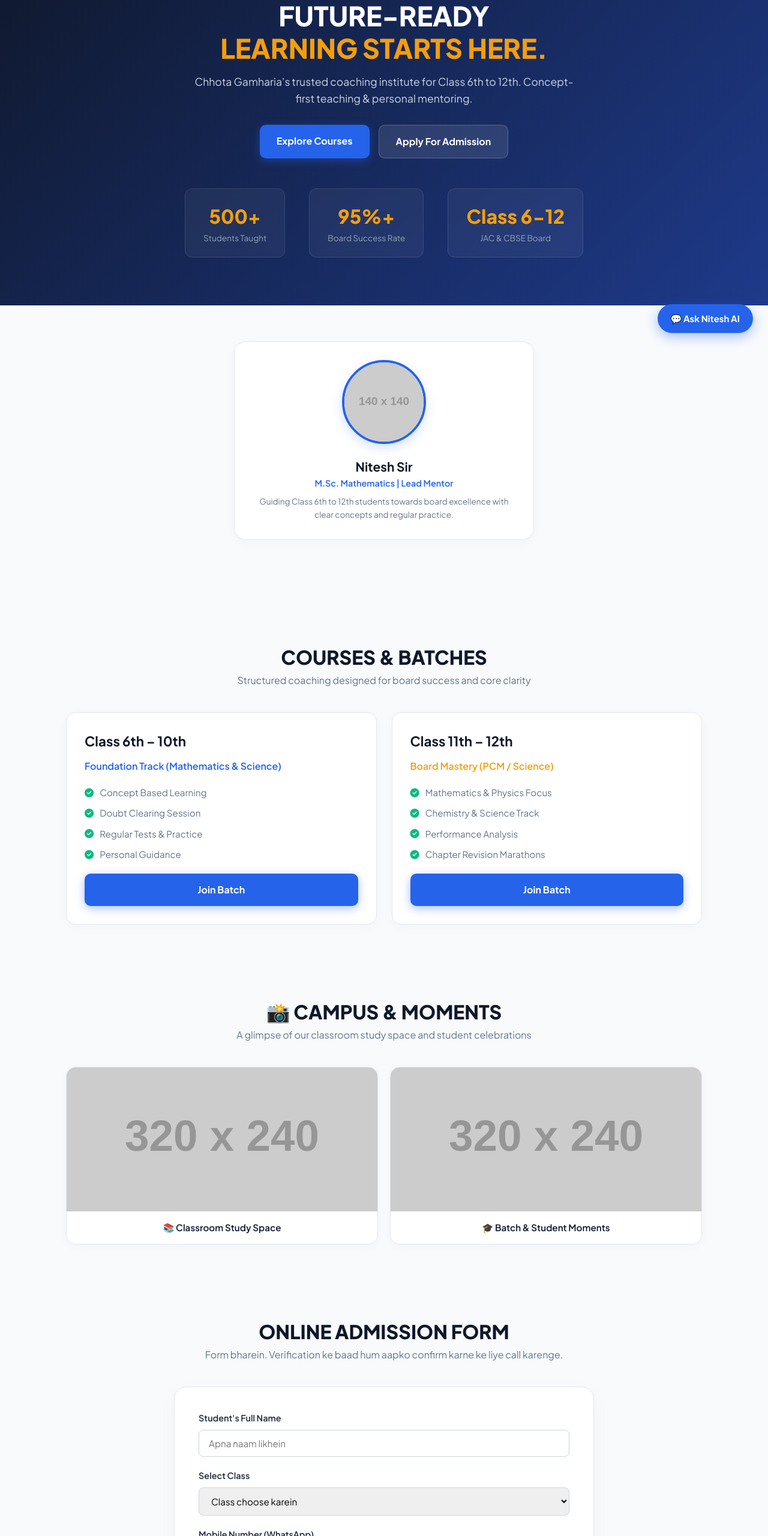
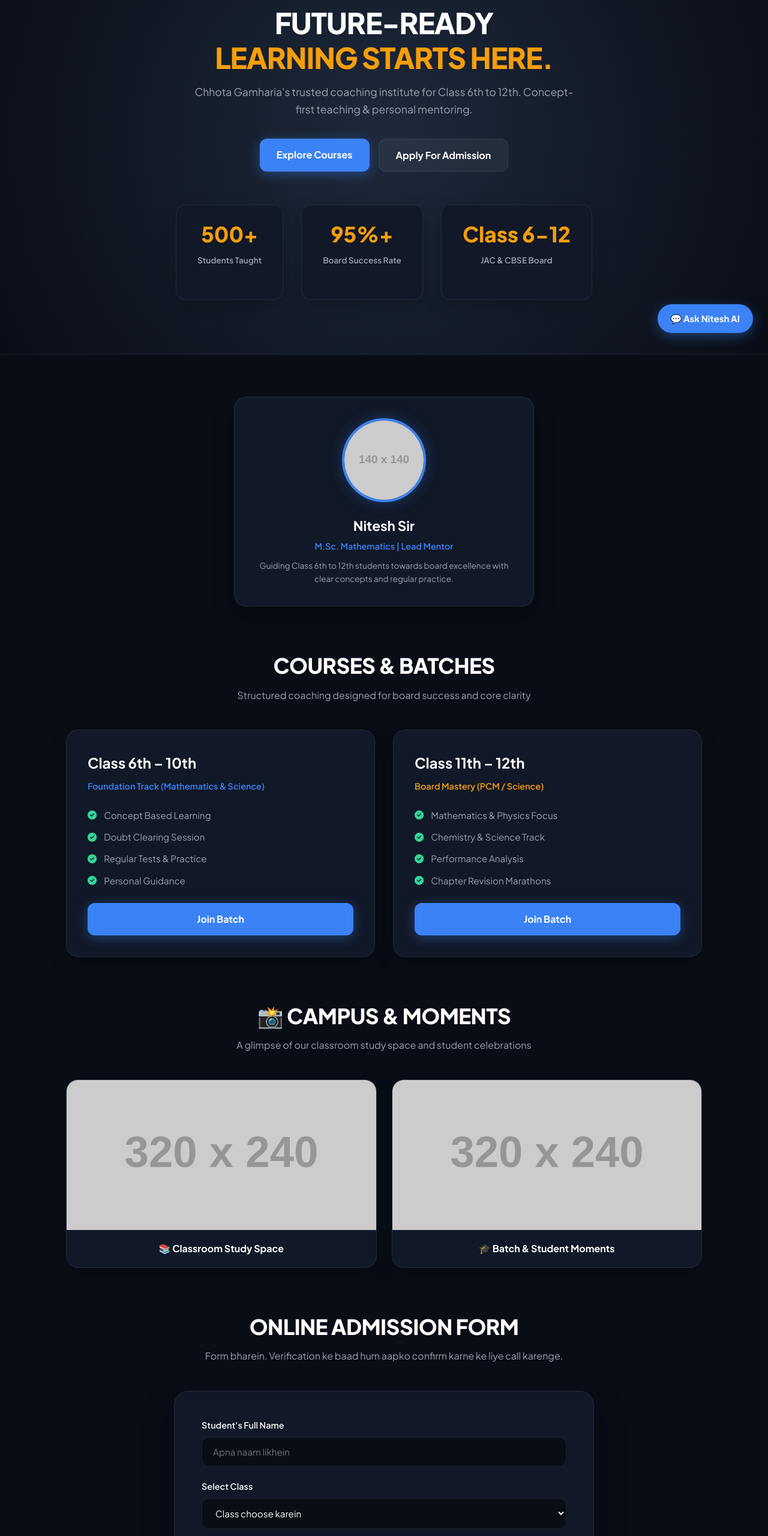
Before and after one commit to rohanmandal0076-jpg/Nitesh-classes, a plain HTML site: page index.html in a window 1280 px wide. Shown: the part 220-2780 px from the top of the page at 60% size. Drawn offline with Linux system fonts and the light colour scheme; placeholder pictures from the web are drawn by us.

Commit message:
New updated nitesh class by rohanmandal0076.version1.2
This app by GitHub html language

```diff
--- a/index.html
+++ b/index.html
@@ -13,88 +13,91 @@
 
   <style>
     :root {
-      --primary: #2563eb;
-      --primary-hover: #1d4ed8;
+      --bg-main: #090d16;
+      --bg-card: #111827;
+      --bg-card-hover: #1f2937;
+      --primary: #3b82f6;
+      --primary-hover: #2563eb;
       --accent: #f59e0b;
-      --dark: #0f172a;
-      --light-bg: #f8fafc;
-      --card-bg: #ffffff;
-      --text: #1e293b;
-      --text-muted: #64748b;
+      --text-main: #f3f4f6;
+      --text-muted: #9ca3af;
+      --border-color: rgba(255, 255, 255, 0.08);
     }
 
     * { margin: 0; padding: 0; box-sizing: border-box; font-family: 'Plus Jakarta Sans', sans-serif; scroll-behavior: smooth; }
-    body { background-color: var(--light-bg); color: var(--text); line-height: 1.6; }
+    body { background-color: var(--bg-main); color: var(--text-main); line-height: 1.6; }
 
     /* Navigation */
-    nav { position: sticky; top: 0; background: rgba(255, 255, 255, 0.95); backdrop-filter: blur(10px); border-bottom: 1px solid #e2e8f0; z-index: 1000; padding: 15px 5%; display: flex; justify-content: space-between; align-items: center; }
+    nav { position: sticky; top: 0; background: rgba(9, 13, 22, 0.9); backdrop-filter: blur(12px); border-bottom: 1px solid var(--border-color); z-index: 1000; padding: 15px 5%; display: flex; justify-content: space-between; align-items: center; }
     .brand { display: flex; flex-direction: column; text-decoration: none; }
-    .brand-title { font-size: 1.3rem; font-weight: 800; color: var(--primary); letter-spacing: -0.5px; }
+    .brand-title { font-size: 1.3rem; font-weight: 800; color: #fff; letter-spacing: -0.5px; }
+    .brand-title span { color: var(--primary); }
     .brand-sub { font-size: 0.75rem; color: var(--text-muted); font-weight: 600; }
     .nav-links { display: flex; gap: 20px; align-items: center; }
-    .nav-links a { text-decoration: none; color: var(--text); font-weight: 600; font-size: 0.95rem; transition: 0.2s; }
+    .nav-links a { text-decoration: none; color: var(--text-main); font-weight: 600; font-size: 0.95rem; transition: 0.2s; }
     .nav-links a:hover { color: var(--primary); }
-    .btn-nav { background: var(--primary); color: #fff !important; padding: 8px 18px; border-radius: 50px; }
+    .btn-nav { background: var(--primary); color: #fff !important; padding: 8px 18px; border-radius: 50px; box-shadow: 0 4px 15px rgba(59, 130, 246, 0.4); }
 
     /* Hero Section */
-    .hero { background: linear-gradient(135deg, #0f172a 0%, #1e3a8a 100%); color: white; text-align: center; padding: 80px 20px; position: relative; overflow: hidden; }
-    .hero-badge { background: rgba(37, 99, 235, 0.3); color: #93c5fd; padding: 6px 16px; border-radius: 50px; font-size: 0.85rem; font-weight: 700; border: 1px solid rgba(147, 197, 253, 0.3); display: inline-block; margin-bottom: 20px; }
-    .hero h1 { font-size: 2.8rem; font-weight: 800; margin-bottom: 15px; line-height: 1.2; }
+    .hero { background: radial-gradient(circle at center, #1e293b 0%, #090d16 100%); color: white; text-align: center; padding: 90px 20px; position: relative; overflow: hidden; border-bottom: 1px solid var(--border-color); }
+    .hero-badge { background: rgba(59, 130, 246, 0.15); color: #60a5fa; padding: 6px 18px; border-radius: 50px; font-size: 0.85rem; font-weight: 700; border: 1px solid rgba(96, 165, 250, 0.3); display: inline-block; margin-bottom: 20px; }
+    .hero h1 { font-size: 3rem; font-weight: 800; margin-bottom: 15px; line-height: 1.2; letter-spacing: -1px; }
     .hero h1 span { color: var(--accent); }
-    .hero p { font-size: 1.1rem; color: #cbd5e1; max-width: 650px; margin: 0 auto 30px auto; }
+    .hero p { font-size: 1.1rem; color: var(--text-muted); max-width: 650px; margin: 0 auto 35px auto; }
     .hero-cta { display: flex; gap: 15px; justify-content: center; flex-wrap: wrap; }
-    .btn-main { background: var(--primary); color: white; text-decoration: none; padding: 14px 28px; border-radius: 10px; font-weight: 700; transition: 0.3s; box-shadow: 0 4px 15px rgba(37, 99, 235, 0.4); }
+    .btn-main { background: var(--primary); color: white; text-decoration: none; padding: 14px 28px; border-radius: 12px; font-weight: 700; transition: 0.3s; box-shadow: 0 4px 20px rgba(59, 130, 246, 0.4); }
     .btn-main:hover { background: var(--primary-hover); transform: translateY(-2px); }
-    .btn-secondary { background: rgba(255, 255, 255, 0.1); color: white; text-decoration: none; padding: 14px 28px; border-radius: 10px; font-weight: 700; border: 1px solid rgba(255,255,255,0.2); transition: 0.3s; }
-    .btn-secondary:hover { background: rgba(255, 255, 255, 0.2); }
+    .btn-secondary { background: rgba(255, 255, 255, 0.05); color: white; text-decoration: none; padding: 14px 28px; border-radius: 12px; font-weight: 700; border: 1px solid var(--border-color); transition: 0.3s; }
+    .btn-secondary:hover { background: rgba(255, 255, 255, 0.1); }
 
     /* Stats Section */
-    .stats { display: flex; justify-content: center; gap: 40px; margin-top: 50px; flex-wrap: wrap; }
-    .stat-card { background: rgba(255, 255, 255, 0.05); backdrop-filter: blur(5px); border: 1px solid rgba(255, 255, 255, 0.1); padding: 20px 30px; border-radius: 12px; min-width: 150px; }
-    .stat-card h3 { font-size: 2rem; color: var(--accent); font-weight: 800; }
-    .stat-card p { font-size: 0.85rem; color: #94a3b8; margin: 0; }
+    .stats { display: flex; justify-content: center; gap: 30px; margin-top: 55px; flex-wrap: wrap; }
+    .stat-card { background: var(--bg-card); border: 1px solid var(--border-color); padding: 20px 35px; border-radius: 16px; min-width: 160px; box-shadow: 0 10px 30px rgba(0,0,0,0.2); }
+    .stat-card h3 { font-size: 2.2rem; color: var(--accent); font-weight: 800; }
+    .stat-card p { font-size: 0.85rem; color: var(--text-muted); margin-top: 4px; font-weight: 600; }
 
     /* Container */
-    .container { max-width: 1100px; margin: 0 auto; padding: 60px 20px; }
-    .section-title { text-align: center; margin-bottom: 40px; }
-    .section-title h2 { font-size: 2rem; font-weight: 800; color: var(--dark); }
-    .section-title p { color: var(--text-muted); font-size: 1rem; }
+    .container { max-width: 1100px; margin: 0 auto; padding: 70px 20px; }
+    .section-title { text-align: center; margin-bottom: 45px; }
+    .section-title h2 { font-size: 2.2rem; font-weight: 800; color: #fff; letter-spacing: -0.5px; }
+    .section-title p { color: var(--text-muted); font-size: 1rem; margin-top: 8px; }
 
     /* Teacher Profile Section */
-    .teacher-box { background: var(--card-bg); border-radius: 20px; padding: 30px; text-align: center; max-width: 500px; margin: 0 auto 50px auto; border: 1px solid #e2e8f0; box-shadow: 0 4px 20px rgba(0,0,0,0.03); }
-    .teacher-img { width: 140px; height: 140px; border-radius: 50%; object-fit: cover; border: 4px solid var(--primary); box-shadow: 0 6px 18px rgba(37,99,235,0.2); margin-bottom: 15px; }
+    .teacher-box { background: var(--bg-card); border-radius: 20px; padding: 35px; text-align: center; max-width: 500px; margin: 0 auto; border: 1px solid var(--border-color); box-shadow: 0 15px 35px rgba(0,0,0,0.3); }
+    .teacher-img { width: 140px; height: 140px; border-radius: 50%; object-fit: cover; border: 4px solid var(--primary); box-shadow: 0 0 25px rgba(59, 130, 246, 0.3); margin-bottom: 15px; }
 
     /* Photo Gallery Grid */
-    .gallery-grid { display: grid; grid-template-columns: repeat(auto-fit, minmax(320px, 1fr)); gap: 20px; }
-    .gallery-card { background: var(--card-bg); border-radius: 16px; overflow: hidden; border: 1px solid #e2e8f0; box-shadow: 0 4px 15px rgba(0,0,0,0.03); }
-    .gallery-card img { width: 100%; height: 240px; object-fit: cover; display: block; }
-    .gallery-card p { padding: 15px; text-align: center; font-weight: 600; color: var(--dark); font-size: 0.95rem; }
+    .gallery-grid { display: grid; grid-template-columns: repeat(auto-fit, minmax(320px, 1fr)); gap: 25px; }
+    .gallery-card { background: var(--bg-card); border-radius: 20px; overflow: hidden; border: 1px solid var(--border-color); box-shadow: 0 10px 30px rgba(0,0,0,0.2); transition: 0.3s; }
+    .gallery-card:hover { transform: translateY(-5px); border-color: rgba(59, 130, 246, 0.4); }
+    .gallery-card img { width: 100%; height: 250px; object-fit: cover; display: block; }
+    .gallery-card p { padding: 18px; text-align: center; font-weight: 700; color: #fff; font-size: 1rem; }
 
     /* Courses Grid */
-    .courses-grid { display: grid; grid-template-columns: repeat(auto-fit, minmax(300px, 1fr)); gap: 25px; }
-    .course-card { background: var(--card-bg); border-radius: 16px; padding: 30px; border: 1px solid #e2e8f0; box-shadow: 0 4px 20px rgba(0, 0, 0, 0.03); transition: 0.3s; position: relative; }
-    .course-card:hover { transform: translateY(-5px); box-shadow: 0 12px 30px rgba(0, 0, 0, 0.08); border-color: var(--primary); }
-    .course-card h3 { font-size: 1.4rem; color: var(--dark); margin-bottom: 10px; }
-    .course-card ul { list-style: none; margin: 20px 0; }
-    .course-card ul li { margin-bottom: 10px; color: var(--text-muted); font-size: 0.95rem; display: flex; align-items: center; gap: 10px; }
-    .course-card ul li i { color: #10b981; }
+    .courses-grid { display: grid; grid-template-columns: repeat(auto-fit, minmax(300px, 1fr)); gap: 30px; }
+    .course-card { background: var(--bg-card); border-radius: 20px; padding: 35px; border: 1px solid var(--border-color); box-shadow: 0 10px 30px rgba(0,0,0,0.2); transition: 0.3s; position: relative; }
+    .course-card:hover { transform: translateY(-6px); border-color: var(--primary); box-shadow: 0 15px 40px rgba(59, 130, 246, 0.15); }
+    .course-card h3 { font-size: 1.5rem; color: #fff; margin-bottom: 8px; }
+    .course-card ul { list-style: none; margin: 25px 0; }
+    .course-card ul li { margin-bottom: 12px; color: var(--text-muted); font-size: 0.95rem; display: flex; align-items: center; gap: 12px; }
+    .course-card ul li i { color: #34d399; }
 
     /* Admission Form */
-    .admission-section { background: #ffffff; border-radius: 20px; padding: 40px; border: 1px solid #e2e8f0; box-shadow: 0 10px 30px rgba(0,0,0,0.04); max-width: 700px; margin: 0 auto; }
-    .form-group { margin-bottom: 20px; }
-    .form-group label { display: block; font-weight: 600; margin-bottom: 8px; font-size: 0.9rem; }
-    .form-group input, .form-group select { width: 100%; padding: 12px 16px; border: 1px solid #cbd5e1; border-radius: 8px; font-size: 0.95rem; outline: none; transition: 0.2s; }
-    .form-group input:focus, .form-group select:focus { border-color: var(--primary); box-shadow: 0 0 0 3px rgba(37, 99, 235, 0.1); }
-    .btn-submit { width: 100%; background: var(--primary); color: white; border: none; padding: 14px; border-radius: 8px; font-size: 1rem; font-weight: 700; cursor: pointer; transition: 0.3s; }
+    .admission-section { background: var(--bg-card); border-radius: 24px; padding: 45px; border: 1px solid var(--border-color); box-shadow: 0 20px 50px rgba(0,0,0,0.4); max-width: 700px; margin: 0 auto; }
+    .form-group { margin-bottom: 22px; }
+    .form-group label { display: block; font-weight: 600; margin-bottom: 8px; font-size: 0.9rem; color: var(--text-main); }
+    .form-group input, .form-group select { width: 100%; padding: 14px 18px; background: #090d16; border: 1px solid var(--border-color); color: #fff; border-radius: 12px; font-size: 0.95rem; outline: none; transition: 0.2s; }
+    .form-group input:focus, .form-group select:focus { border-color: var(--primary); box-shadow: 0 0 0 3px rgba(59, 130, 246, 0.2); }
+    .btn-submit { width: 100%; background: var(--primary); color: white; border: none; padding: 15px; border-radius: 12px; font-size: 1rem; font-weight: 700; cursor: pointer; transition: 0.3s; box-shadow: 0 4px 20px rgba(59, 130, 246, 0.4); }
     .btn-submit:hover { background: var(--primary-hover); }
-    #formStatus { margin-top: 15px; padding: 12px; border-radius: 8px; font-weight: 600; text-align: center; display: none; }
+    #formStatus { margin-top: 15px; padding: 14px; border-radius: 10px; font-weight: 600; text-align: center; display: none; }
 
     /* Footer */
-    footer { background: var(--dark); color: #94a3b8; text-align: center; padding: 30px 20px; margin-top: 60px; font-size: 0.9rem; }
-    footer p { margin-bottom: 5px; }
+    footer { background: #05070b; color: var(--text-muted); text-align: center; padding: 40px 20px; margin-top: 80px; border-top: 1px solid var(--border-color); font-size: 0.9rem; }
+    footer p { margin-bottom: 6px; }
 
     @media (max-width: 768px) {
-      .hero h1 { font-size: 2rem; }
+      .hero h1 { font-size: 2.2rem; }
       .nav-links { display: none; }
     }
   </style>
@@ -104,7 +107,7 @@
   <!-- Navigation Bar -->
   <nav>
     <a href="#home" class="brand">
-      <span class="brand-title">NITESH CLASSES</span>
+      <span class="brand-title">NITESH <span>CLASSES</span></span>
       <span class="brand-sub">Chhota Gamharia · Jharkhand</span>
     </a>
     <div class="nav-links">
@@ -145,15 +148,15 @@
   <!-- Instructor Section -->
   <div class="container">
     <div class="teacher-box">
-      <img src="sir.jpg" alt="Nitesh Sir" class="teacher-img" onerror="this.src='https://via.placeholder.com/140?text=Nitesh+Sir'">
-      <h3 style="color: var(--dark); font-size: 1.3rem;">Nitesh Sir</h3>
-      <p style="color: var(--primary); font-weight: 600; font-size: 0.9rem;">M.Sc. Mathematics | Lead Mentor</p>
-      <p style="color: var(--text-muted); font-size: 0.85rem; margin-top: 8px;">Guiding Class 6th to 12th students towards board excellence with clear concepts and regular practice.</p>
+      <img src="5479.jpg" alt="Nitesh Sir" class="teacher-img" onerror="this.src='https://via.placeholder.com/140?text=Nitesh+Sir'">
+      <h3 style="color: #fff; font-size: 1.4rem;">Nitesh Sir</h3>
+      <p style="color: var(--primary); font-weight: 600; font-size: 0.9rem; margin-top: 4px;">M.Sc. Mathematics | Lead Mentor</p>
+      <p style="color: var(--text-muted); font-size: 0.85rem; margin-top: 10px;">Guiding Class 6th to 12th students towards board excellence with clear concepts and regular practice.</p>
     </div>
   </div>
 
   <!-- Courses Section -->
-  <div class="container" id="courses">
+  <div class="container" id="courses" style="padding-top: 0;">
     <div class="section-title">
       <h2>COURSES & BATCHES</h2>
       <p>Structured coaching designed for board success and core clarity</p>
@@ -162,32 +165,32 @@
     <div class="courses-grid">
       <div class="course-card">
         <h3>Class 6th – 10th</h3>
-        <p style="color: var(--primary); font-weight: 600;">Foundation Track (Mathematics & Science)</p>
+        <p style="color: var(--primary); font-weight: 600; font-size: 0.9rem;">Foundation Track (Mathematics & Science)</p>
         <ul>
           <li><i class="fa-solid fa-circle-check"></i> Concept Based Learning</li>
           <li><i class="fa-solid fa-circle-check"></i> Doubt Clearing Session</li>
           <li><i class="fa-solid fa-circle-check"></i> Regular Tests & Practice</li>
           <li><i class="fa-solid fa-circle-check"></i> Personal Guidance</li>
         </ul>
-        <a href="#admission" class="btn-main" style="display: inline-block; width: 100%; text-align: center;">Join Batch</a>
+        <a href="#admission" class="btn-main" style="display: block; text-align: center;">Join Batch</a>
       </div>
 
       <div class="course-card">
         <h3>Class 11th – 12th</h3>
-        <p style="color: var(--accent); font-weight: 600;">Board Mastery (PCM / Science)</p>
+        <p style="color: var(--accent); font-weight: 600; font-size: 0.9rem;">Board Mastery (PCM / Science)</p>
         <ul>
           <li><i class="fa-solid fa-circle-check"></i> Mathematics & Physics Focus</li>
           <li><i class="fa-solid fa-circle-check"></i> Chemistry & Science Track</li>
           <li><i class="fa-solid fa-circle-check"></i> Performance Analysis</li>
           <li><i class="fa-solid fa-circle-check"></i> Chapter Revision Marathons</li>
         </ul>
-        <a href="#admission" class="btn-main" style="display: inline-block; width: 100%; text-align: center;">Join Batch</a>
+        <a href="#admission" class="btn-main" style="display: block; text-align: center;">Join Batch</a>
       </div>
     </div>
   </div>
 
   <!-- Photo Gallery Section -->
-  <div class="container" id="gallery">
+  <div class="container" id="gallery" style="padding-top: 0;">
     <div class="section-title">
       <h2>📸 CAMPUS & MOMENTS</h2>
       <p>A glimpse of our classroom study space and student celebrations</p>
@@ -195,18 +198,18 @@
 
     <div class="gallery-grid">
       <div class="gallery-card">
-        <img src="classroom.jpg" alt="Classroom Study Space" onerror="this.src='https://via.placeholder.com/320x240?text=Classroom'">
+        <img src="5485.jpg" alt="Classroom Study Space" onerror="this.src='https://via.placeholder.com/320x240?text=Classroom'">
         <p>📚 Classroom Study Space</p>
       </div>
       <div class="gallery-card">
-        <img src="students.jpg" alt="Student Moments" onerror="this.src='https://via.placeholder.com/320x240?text=Students+Moments'">
+        <img src="5442.jpg" alt="Student Moments" onerror="this.src='https://via.placeholder.com/320x240?text=Students+Moments'">
         <p>🎓 Batch & Student Moments</p>
       </div>
     </div>
   </div>
 
   <!-- Admission Section -->
-  <div class="container" id="admission">
+  <div class="container" id="admission" style="padding-top: 0;">
     <div class="section-title">
       <h2>ONLINE ADMISSION FORM</h2>
       <p>Form bharein. Verification ke baad hum aapko confirm karne ke liye call karenge.</p>
@@ -224,10 +227,10 @@
         <div class="form-group">
           <label>Select Class</label>
           <select name="Class" required>
-            <option value="">Class choose karein</option>
-            <option>Class 6th to 8th</option>
-            <option>Class 9th & 10th</option>
-            <option>Class 11th & 12th (PCM/PCB)</option>
+            <option value="" style="background:#111827;">Class choose karein</option>
+            <option style="background:#111827;">Class 6th to 8th</option>
+            <option style="background:#111827;">Class 9th & 10th</option>
+            <option style="background:#111827;">Class 11th & 12th (PCM/PCB)</option>
           </select>
         </div>
         <div class="form-group">
@@ -267,21 +270,24 @@
         let res = await response.json();
         if (response.status == 200) {
             statusDiv.style.display = 'block';
-            statusDiv.style.background = '#d1fae5';
-            statusDiv.style.color = '#065f46';
+            statusDiv.style.background = 'rgba(16, 185, 129, 0.15)';
+            statusDiv.style.color = '#34d399';
+            statusDiv.style.border = '1px solid rgba(52, 211, 153, 0.3)';
             statusDiv.innerHTML = "✅ Success! Form Submit ho gaya hai. Hum jald hi call karenge.";
             form.reset();
         } else {
             statusDiv.style.display = 'block';
-            statusDiv.style.background = '#fee2e2';
-            statusDiv.style.color = '#991b1b';
+            statusDiv.style.background = 'rgba(239, 68, 68, 0.15)';
+            statusDiv.style.color = '#f87171';
+            statusDiv.style.border = '1px solid rgba(248, 113, 113, 0.3)';
             statusDiv.innerHTML = "❌ Error: " + res.message;
         }
       })
       .catch(error => {
         statusDiv.style.display = 'block';
-        statusDiv.style.background = '#fee2e2';
-        statusDiv.style.color = '#991b1b';
+        statusDiv.style.background = 'rgba(239, 68, 68, 0.15)';
+        statusDiv.style.color = '#f87171';
+        statusDiv.style.border = '1px solid rgba(248, 113, 113, 0.3)';
         statusDiv.innerHTML = "❌ Form submit nahi ho paya. Connection check karein.";
       })
       .then(function() {
@@ -292,7 +298,7 @@
   </script>
 
   <!-- Location Info -->
-  <div class="container" style="text-align: center; border-top: 1px solid #e2e8f0; padding-top: 40px;">
+  <div class="container" style="text-align: center; border-top: 1px solid var(--border-color); padding: 40px 20px 0 20px;">
     <h3>📍 Visit Our Centre</h3>
     <p style="color: var(--text-muted); margin-top: 8px;">Chhota Gamharia, Jharkhand</p>
     <p style="color: var(--text-muted);">Contact: <b>+91 72949 35568</b> | Timings: Mon – Sat · 7:00 AM – 8:00 PM</p>
@@ -306,17 +312,17 @@
 
   <!-- ================= AI CHATBOT CODE START ================= -->
   <style>
-    .ai-chat-btn { position: fixed; bottom: 25px; right: 25px; background: #2563eb; color: #ffffff; border: none; border-radius: 50px; padding: 14px 22px; font-size: 15px; font-weight: 700; cursor: pointer; box-shadow: 0 6px 20px rgba(37, 99, 235, 0.4); z-index: 9999; display: flex; align-items: center; gap: 8px; transition: transform 0.2s ease; }
+    .ai-chat-btn { position: fixed; bottom: 25px; right: 25px; background: var(--primary); color: #ffffff; border: none; border-radius: 50px; padding: 14px 22px; font-size: 15px; font-weight: 700; cursor: pointer; box-shadow: 0 6px 20px rgba(59, 130, 246, 0.4); z-index: 9999; display: flex; align-items: center; gap: 8px; transition: transform 0.2s ease; }
     .ai-chat-btn:hover { transform: scale(1.05); }
-    .ai-chat-box { display: none; position: fixed; bottom: 85px; right: 25px; width: 330px; height: 420px; background: #ffffff; border-radius: 16px; box-shadow: 0 10px 30px rgba(0, 0, 0, 0.2); flex-direction: column; overflow: hidden; z-index: 9999; }
-    .ai-chat-header { background: #2563eb; color: #ffffff; padding: 14px 16px; font-weight: bold; font-size: 15px; display: flex; justify-content: space-between; align-items: center; }
+    .ai-chat-box { display: none; position: fixed; bottom: 85px; right: 25px; width: 330px; height: 420px; background: #111827; border: 1px solid var(--border-color); border-radius: 16px; box-shadow: 0 10px 30px rgba(0, 0, 0, 0.4); flex-direction: column; overflow: hidden; z-index: 9999; }
+    .ai-chat-header { background: #1f2937; color: #ffffff; padding: 14px 16px; font-weight: bold; font-size: 15px; display: flex; justify-content: space-between; align-items: center; border-bottom: 1px solid var(--border-color); }
     .ai-chat-close { cursor: pointer; font-size: 18px; }
-    .ai-chat-body { flex: 1; padding: 12px; overflow-y: auto; font-size: 14px; background: #f8fafc; display: flex; flex-direction: column; gap: 10px; }
-    .msg-bot { background: #e2e8f0; color: #0f172a; padding: 10px 12px; border-radius: 12px 12px 12px 2px; max-width: 85%; word-wrap: break-word; font-size: 0.9rem; }
-    .msg-user { background: #2563eb; color: #ffffff; padding: 10px 12px; border-radius: 12px 12px 2px 12px; align-self: flex-end; max-width: 85%; word-wrap: break-word; font-size: 0.9rem; }
-    .ai-chat-footer { display: flex; border-top: 1px solid #e2e8f0; background: #ffffff; }
-    .ai-chat-footer input { flex: 1; border: none; padding: 12px 14px; outline: none; font-size: 14px; }
-    .ai-chat-footer button { background: #2563eb; color: #ffffff; border: none; padding: 12px 16px; cursor: pointer; font-weight: bold; }
+    .ai-chat-body { flex: 1; padding: 12px; overflow-y: auto; font-size: 14px; background: #090d16; display: flex; flex-direction: column; gap: 10px; }
+    .msg-bot { background: #1f2937; color: #f3f4f6; padding: 10px 12px; border-radius: 12px 12px 12px 2px; max-width: 85%; word-wrap: break-word; font-size: 0.9rem; }
+    .msg-user { background: var(--primary); color: #ffffff; padding: 10px 12px; border-radius: 12px 12px 2px 12px; align-self: flex-end; max-width: 85%; word-wrap: break-word; font-size: 0.9rem; }
+    .ai-chat-footer { display: flex; border-top: 1px solid var(--border-color); background: #111827; }
+    .ai-chat-footer input { flex: 1; border: none; background: transparent; color: #fff; padding: 12px 14px; outline: none; font-size: 14px; }
+    .ai-chat-footer button { background: var(--primary); color: #ffffff; border: none; padding: 12px 16px; cursor: pointer; font-weight: bold; }
   </style>
 
   <button class="ai-chat-btn" onclick="toggleNiteshChat()">💬 Ask Nitesh AI</button>
@@ -356,16 +362,3 @@
         body.scrollTop = body.scrollHeight;
       }, 400);
     }
-    function generateNiteshReply(q) {
-      if (q.includes("fee") || q.includes("paisa")) return "Class 6th-10th & 11th-12th ki fees batches ke anusar hai. Online form bharein ya call karein: +91 72949 35568.";
-      if (q.includes("time") || q.includes("batch")) return "Classes Mon-Sat subah <b>7:00 AM se shaam 8:00 PM</b> tak chalti hain.";
-      if (q.includes("kahan") || q.includes("address") || q.includes("location")) return "Humara centre <b>Chhota Gamharia, Jharkhand</b> me hai. Call: +91 72949 35568";
-      if (q.includes("number") || q.includes("contact") || q.includes("phone") || q.includes("call")) return "Aap hume is number par call ya WhatsApp kar sakte hain: <b>+91 72949 35568</b>";
-      if (q.includes("subject") || q.includes("class")) return "Hum Class 6th-10th aur Class 11th-12th ke liye Mathematics, Science aur Physics padhate hain.";
-      return "Kripya online Admission Form bharein ya Chhota Gamharia centre par visit karein. Call: +91 72949 35568";
-    }
-  </script>
-  <!-- ================= AI CHATBOT CODE END ================= -->
-
-</body>
-</html>
```
